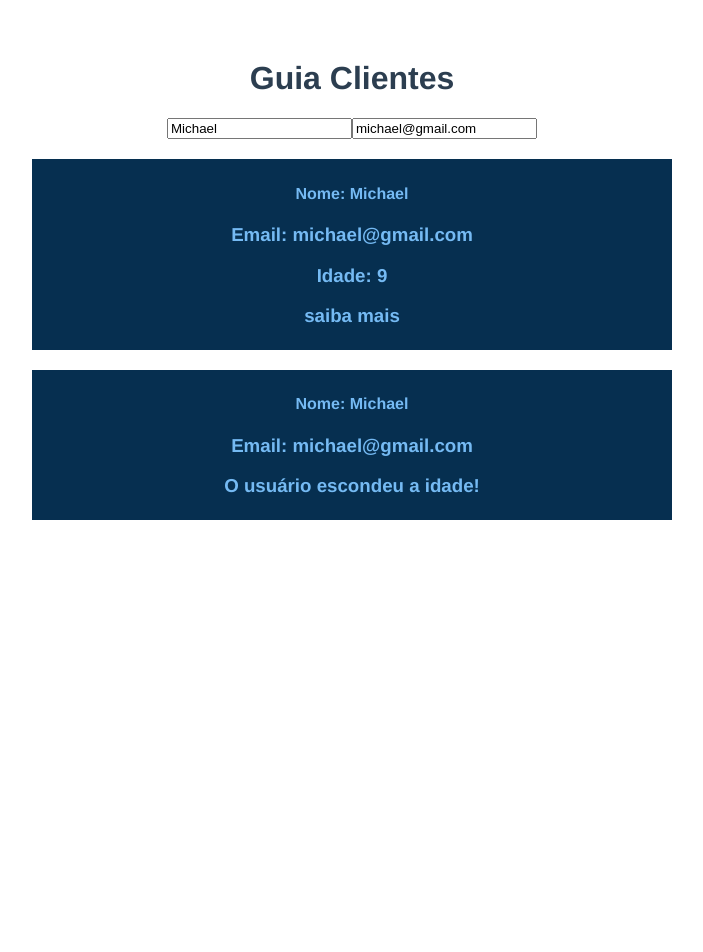
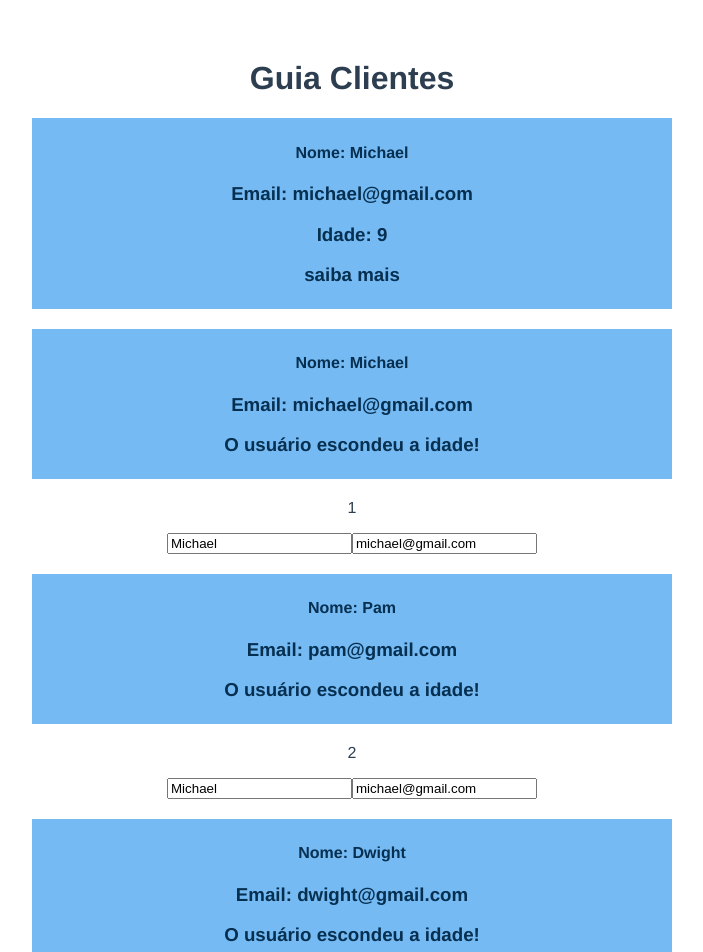
Before and after one commit to tmcamillo/vueyoutube, a Vue app: page / in a window 1280 px wide. Shown: the top 952 px of the page, without its empty margins (288-991 px from the left). Before the commit the page ends 800 px from the top, so only its background shows below. Built offline with nearby package versions, Linux system fonts and the light colour scheme.

Commit message:
testando v-for

```diff
--- a/src/App.vue
+++ b/src/App.vue
@@ -1,10 +1,15 @@
 <template>
   <div id="app">
     <h1>Guia Clientes</h1>
-    <input type="text" v-model="clienteMichael.nome" />
-    <input type="text" v-model="clienteMichael.email" />
     <Cliente :cliente="clienteMichael" :showAge="true" />
     <Cliente :cliente="clienteMichael" :showAge="false" />
+
+    <div v-for="(cliente, index) in clientes" :key="cliente.id">
+      <p>{{ index + 1 }}</p>
+      <input type="text" v-model="clienteMichael.nome" />
+      <input type="text" v-model="clienteMichael.email" />
+      <Cliente :cliente="cliente" />
+    </div>
   </div>
 </template>
 
@@ -22,6 +27,38 @@ export default {
         email: "michael@gmail.com",
         idade: "9",
       },
+      clientes: [
+        {
+          id: 1,
+          nome: "Pam",
+          email: "pam@gmail.com",
+          idade: "45",
+        },
+        {
+          d: 3,
+          nome: "Dwight",
+          email: "dwight@gmail.com",
+          idade: "10",
+        },
+        {
+          d: 67,
+          nome: "Jim",
+          email: "jim@gmail.com",
+          idade: "45",
+        },
+        {
+          d: 5,
+          nome: "Petra",
+          email: "petra@gmail.com",
+          idade: "33",
+        },
+        {
+          d: 55,
+          nome: "Valery",
+          email: "valery@gmail.com",
+          idade: "2",
+        },
+      ],
     };
   },
   components: {
--- a/src/components/Cliente.vue
+++ b/src/components/Cliente.vue
@@ -15,7 +15,7 @@
 export default {
   data() {
     return {
-      isPremium: true,
+      isPremium: false,
     };
   },
   props: {
```
